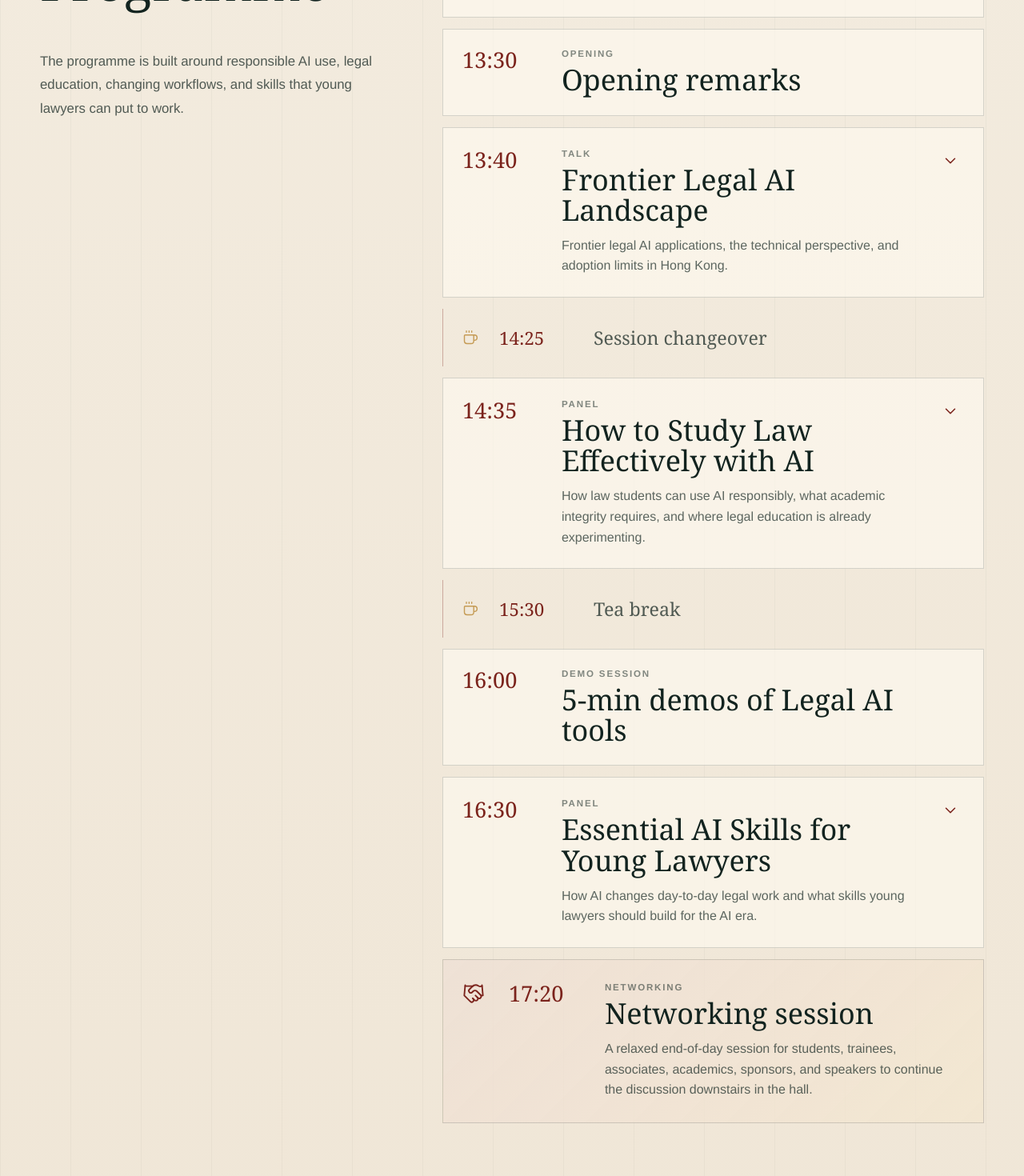
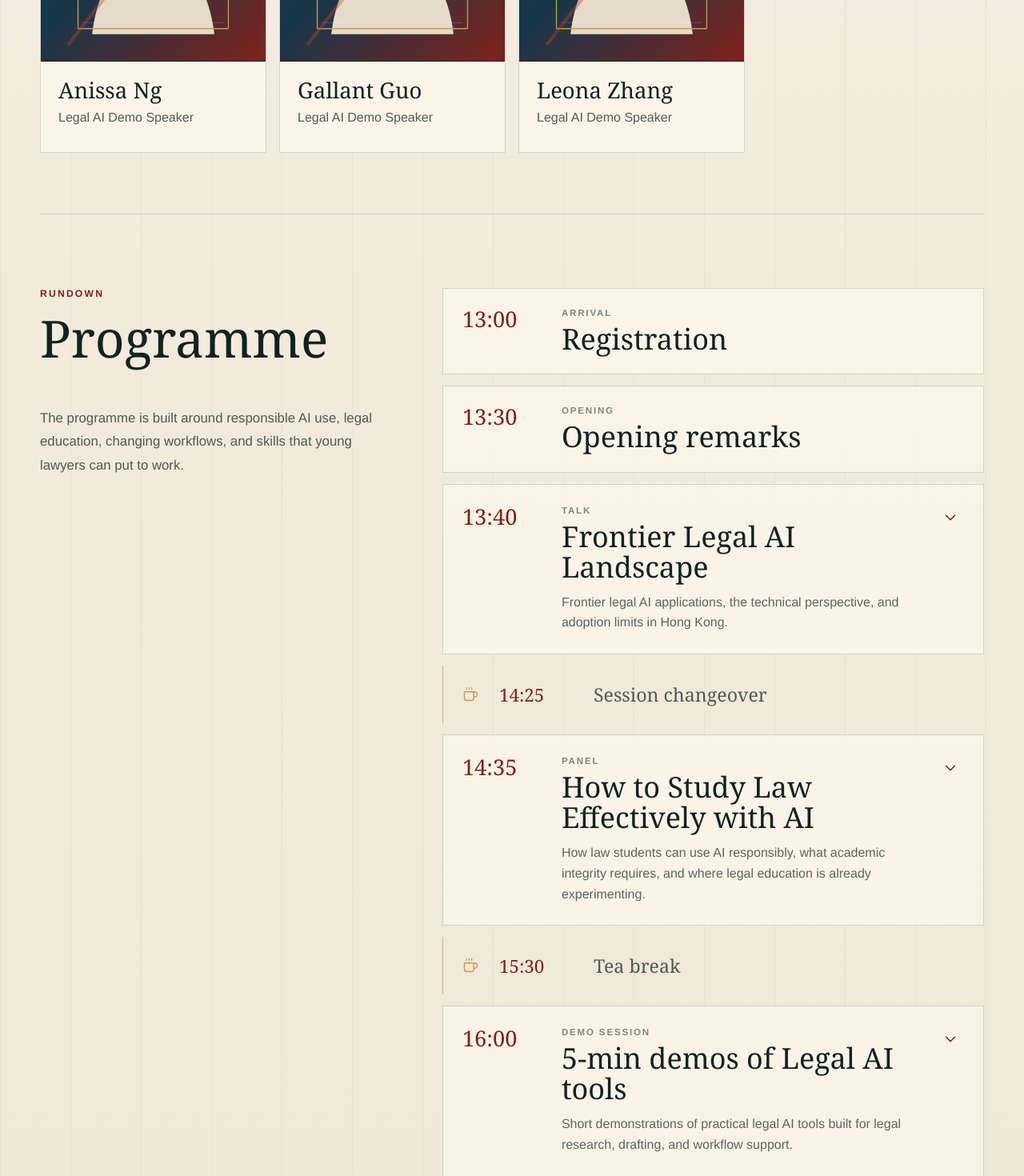
Before and after one commit to abdullahimtiazz/forum, a Next.js app: page / in a window 1280 px wide. Shown: the part 2240-3710 px from the top of the page at 80% size. Built offline with nearby package versions, Linux system fonts and the light colour scheme.

Commit message:
Add demo speakers and widen roster panels

```diff
--- a/app/globals.css
+++ b/app/globals.css
@@ -507,9 +507,19 @@ h1 {
 
 .panelPeople {
   display: grid;
-  grid-template-columns: 0.85fr 1.15fr;
   gap: 18px;
   padding: 0 24px 24px 148px;
+}
+
+.panelPeople.withModerator {
+  grid-template-columns: 0.85fr 1.15fr;
+}
+
+.panelPeople.speakerOnly {
+  grid-template-columns: minmax(0, 620px);
+  justify-content: center;
+  padding-left: 24px;
+  padding-right: 24px;
 }
 
 .panelPeople > div {
@@ -1319,6 +1329,15 @@ ul {
     padding: 0 22px 22px;
   }
 
+  .panelPeople.withModerator,
+  .panelPeople.speakerOnly {
+    grid-template-columns: 1fr;
+  }
+
+  .panelPeople.speakerOnly {
+    padding-right: 22px;
+  }
+
   .scheduleBreak {
     grid-template-columns: 24px 72px 1fr;
     gap: 12px;
--- a/app/page.tsx
+++ b/app/page.tsx
@@ -52,6 +52,21 @@ const guests = [
     role: "Founder",
     org: "Terracotta",
   },
+  {
+    name: "Anissa Ng",
+    role: "Legal AI Demo Speaker",
+    org: "",
+  },
+  {
+    name: "Gallant Guo",
+    role: "Legal AI Demo Speaker",
+    org: "",
+  },
+  {
+    name: "Leona Zhang",
+    role: "Legal AI Demo Speaker",
+    org: "",
+  },
 ];
 
 const panels = [
@@ -64,7 +79,7 @@ const panels = [
     participantsLabel: "Speakers",
     panelists: [
       "Jamie Tso, Founder, LegalQuants",
-      "Troy Song, Senior Associate, Disputes, Herbert Smith Freehills Kramer",
+      "Troy Song, Senior Associate, Disputes",
       "Rocky Li, Founder, Terracotta",
     ],
   },
@@ -95,6 +110,16 @@ const panels = [
     ],
   },
 ];
+
+const demoSession = {
+  time: "16:00",
+  kind: "Demo session",
+  title: "5-min demos of Legal AI tools",
+  summary:
+    "Short demonstrations of practical legal AI tools built for legal research, drafting, and workflow support.",
+  participantsLabel: "Speakers",
+  panelists: ["Anissa Ng", "Gallant Guo", "Leona Zhang"],
+};
 
 type Partner = {
   name: string;
@@ -237,7 +262,11 @@ export default function Home() {
                   </div>
                   <ChevronDown size={22} strokeWidth={1.7} aria-hidden="true" />
                 </summary>
-                <div className="panelPeople">
+                <div
+                  className={`panelPeople ${
+                    panel.moderator ? "withModerator" : "speakerOnly"
+                  }`}
+                >
                   {panel.moderator && (
                     <div>
                       <strong>Moderator</strong>
@@ -264,13 +293,27 @@ export default function Home() {
               )}
 
               {index === 1 && (
-                <div className="scheduleMoment">
-                  <time>16:00</time>
-                  <div>
-                    <span>Demo session</span>
-                    <h3>5-min demos of Legal AI tools</h3>
+                <details className="panelDetail">
+                  <summary>
+                    <time>{demoSession.time}</time>
+                    <div>
+                      <span>{demoSession.kind}</span>
+                      <h3>{demoSession.title}</h3>
+                      <p>{demoSession.summary}</p>
+                    </div>
+                    <ChevronDown size={22} strokeWidth={1.7} aria-hidden="true" />
+                  </summary>
+                  <div className="panelPeople speakerOnly">
+                    <div>
+                      <strong>{demoSession.participantsLabel}</strong>
+                      <ul>
+                        {demoSession.panelists.map((panelist) => (
+                          <li key={panelist}>{panelist}</li>
+                        ))}
+                      </ul>
+                    </div>
                   </div>
-                </div>
+                </details>
               )}
             </div>
           ))}
```
